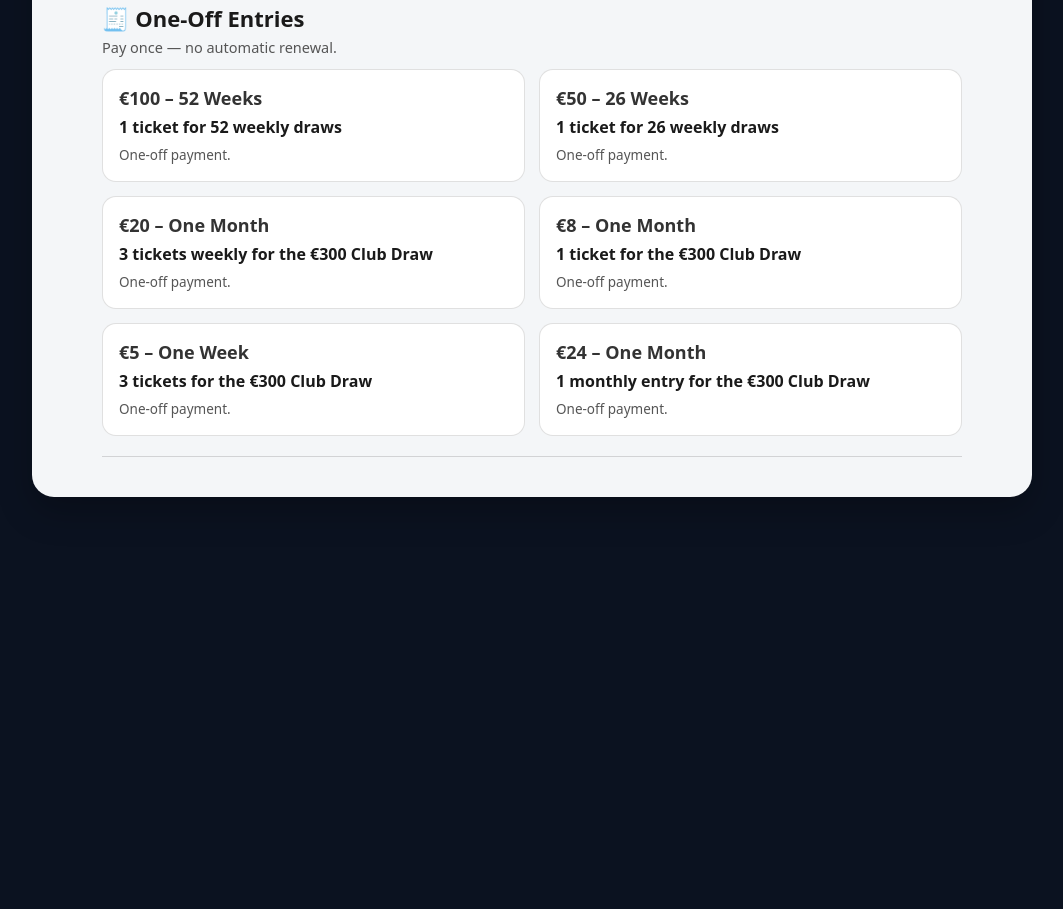
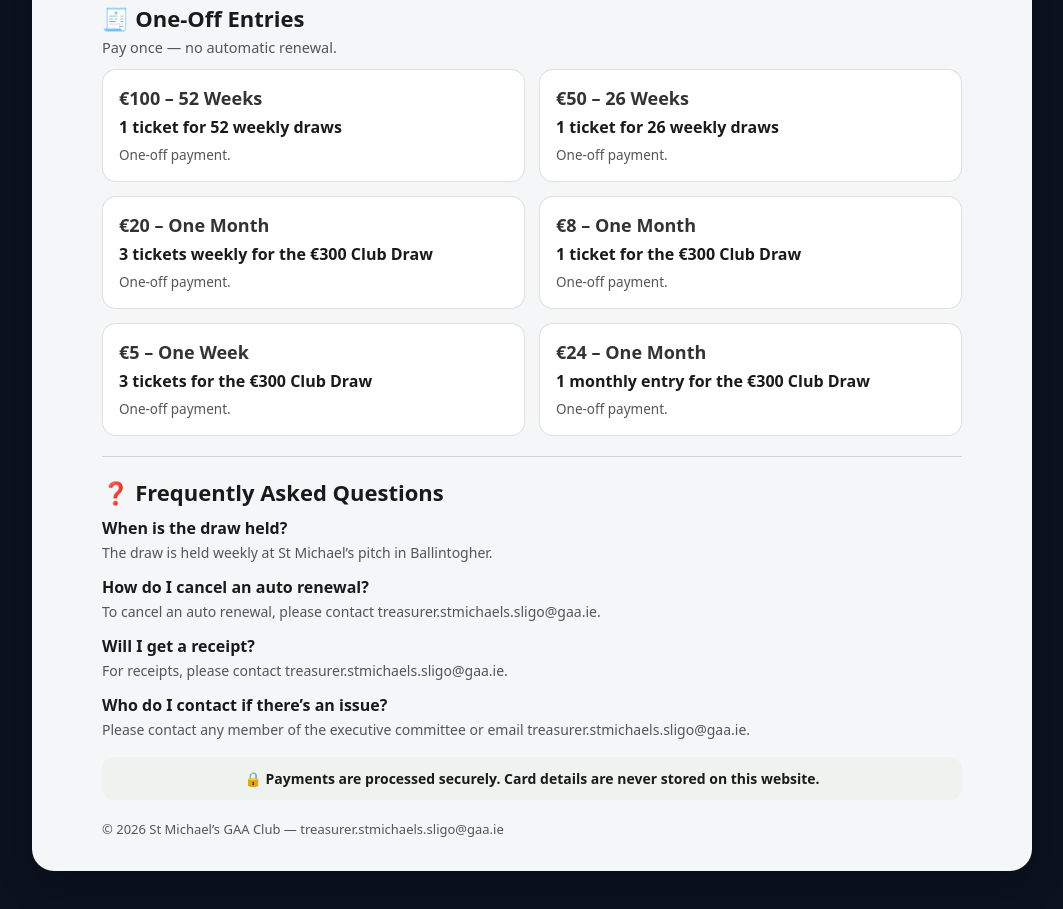
Before and after one commit to stmichaels2025/st-michaels-gaa-payments, a plain HTML site: page index.html in a window 1280 px wide. Shown: the part 1071-1980 px from the top of the page, without its empty margins (108-1171 px from the left). Before the commit the page ends 1628 px from the top, so only its background shows below. Drawn offline with Linux system fonts and the light colour scheme.

Commit message:
Update index.html

```diff
--- a/index.html
+++ b/index.html
@@ -5,7 +5,7 @@
   <meta name="viewport" content="width=device-width, initial-scale=1.0" />
   <title>St Michael’s GAA Club – €300 Club Draw</title>
   <meta name="description" content="St Michael’s GAA Club – €300 Club Draw payments" />
-  <link rel="stylesheet" href="styles.css" />
+  <link rel="stylesheet" href="styles.css?v=4" />
 </head>
 <body>
 
@@ -149,4 +149,55 @@
     <hr class="divider" />
 
     <!-- FAQ -->
-    <sectio
+    <section id="faq">
+      <div class="section-head">
+        <h2>❓ Frequently Asked Questions</h2>
+      </div>
+
+      <div class="faq">
+        <div class="faq-item">
+          <h4>When is the draw held?</h4>
+          <p>The draw is held weekly at St Michael’s pitch in Ballintogher.</p>
+        </div>
+
+        <div class="faq-item">
+          <h4>How do I cancel an auto renewal?</h4>
+          <p>To cancel an auto renewal, please contact treasurer.stmichaels.sligo@gaa.ie.</p>
+        </div>
+
+        <div class="faq-item">
+          <h4>Will I get a receipt?</h4>
+          <p>For receipts, please contact treasurer.stmichaels.sligo@gaa.ie.</p>
+        </div>
+
+        <div class="faq-item">
+          <h4>Who do I contact if there’s an issue?</h4>
+          <p>Please contact any member of the executive committee or email treasurer.stmichaels.sligo@gaa.ie.</p>
+        </div>
+      </div>
+    </section>
+
+    <div class="trust-line">
+      🔒 Payments are processed securely. Card details are never stored on this website.
+    </div>
+
+    <footer class="footer">
+      <p>
+        © <span id="year"></span> St Michael’s GAA Club —
+        treasurer.stmichaels.sligo@gaa.ie
+      </p>
+    </footer>
+
+  </div>
+</main>
+
+<div class="sticky-help">
+  Need help? treasurer.stmichaels.sligo@gaa.ie
+</div>
+
+<script>
+  document.getElementById("year").textContent = new Date().getFullYear();
+</script>
+
+</body>
+</html>
```
